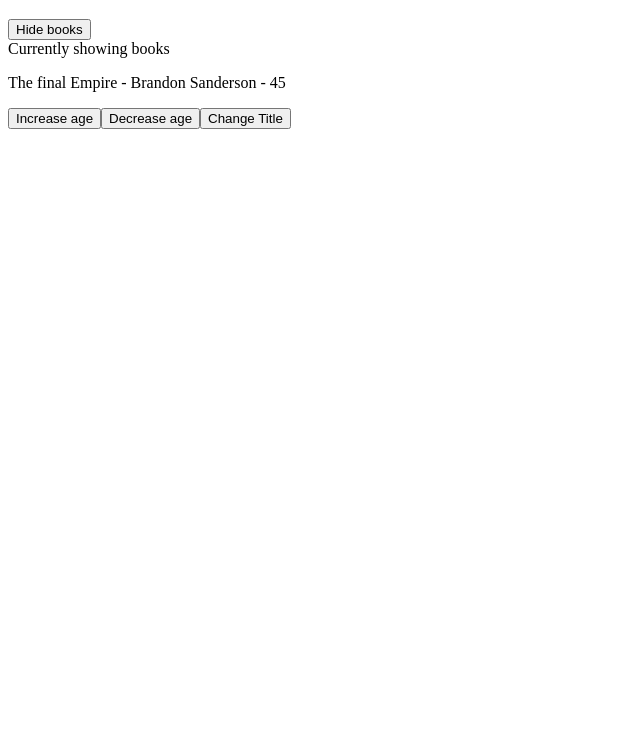
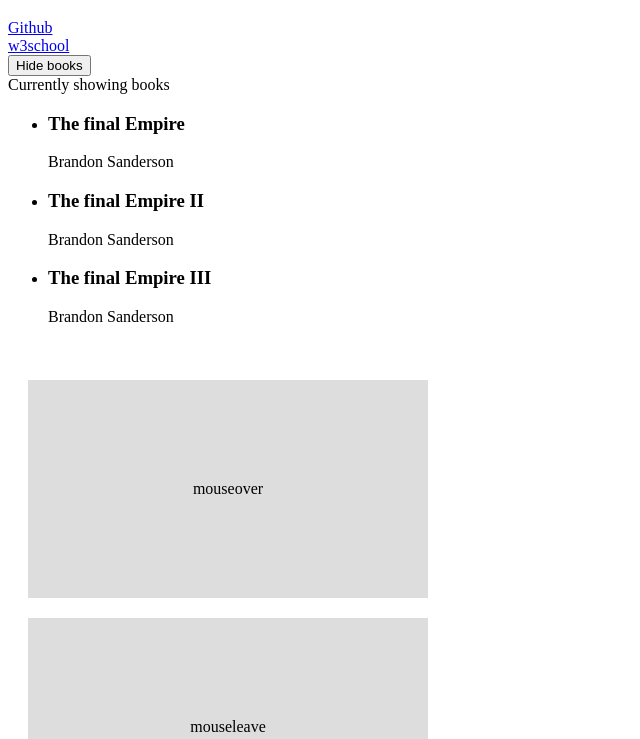
Before and after one commit to sontriplelift/vue-firebase, a plain HTML site: page index.html in a window 1280 px wide. Both pictures are taken after a click on the button "Show books". Shown: the part 61-800 px from the top of the page, without its empty margins (0-640 px from the left). Drawn offline with nearby package versions, Linux system fonts and the light colour scheme.

Commit message:
vúe basic 2

```diff
--- a/app.js
+++ b/app.js
@@ -4,16 +4,35 @@ const app = Vue.createApp({
   data() {
     return {
       showBooks: false,
-      title: 'The final Empire',
-      author: 'Brandon Sanderson',
-      age: '45',
+      books: [
+        {
+          title: 'The final Empire',
+          author: 'Brandon Sanderson',
+        },
+        {
+          title: 'The final Empire II',
+          author: 'Brandon Sanderson',
+        },
+        {
+          title: 'The final Empire III',
+          author: 'Brandon Sanderson',
+        }
+      ],
+      x: 0,
+      y: 0,
+      url1: 'https://github.com/',
+      url2: 'https://www.w3schools.com/',
     }
   },
   methods: {
-    changeTitle(title) {
-      this.title = title;
+    handleEvent(e, data) {
+      console.log(e)
+      console.log(data)
     },
-
+    handleMousemove(e) {
+      this.x = e.offsetX
+      this.y = e.offsetY
+    }
   }
 })
 
--- a/index.html
+++ b/index.html
@@ -7,12 +7,27 @@
   <title>Learning Vue</title>
   <script src="https://unpkg.com/vue@3.0.2"></script>
   <script defer src="app.js"></script>
+  <style>
+    .box {
+      background-color: #ddd;
+      width: 400px;
+      margin: 20px;
+      padding: 100px 0;
+      text-align: center;
+    }
+  </style>
 </head>
 <body>
 
   <h1>Hello Vue :)</h1>
 
   <div id="app">
+    <div>
+      <a v-bind:href="url1">Github</a>
+    </div>
+    <div>
+      <a :href="url2">w3school</a>
+    </div>
     <button @click="showBooks = !showBooks">
       <span v-if="showBooks">Hide books</span>
       <span v-else>Show books</span>
@@ -21,12 +36,20 @@
     <div v-show="showBooks">Currently showing books</div>
 
     <div v-if="showBooks">
-      <p>{{ title }} - {{ author }} - {{ age }}</p>
+      <ul>
+        <li v-for="book in books">
+          <h3>{{ book.title }}</h3>
+          <p>{{ book.author }}</p>
+        </li>
+      </ul>
+    </div>
 
-      <button v-on:click="age++">Increase age</button>
-      <button v-on:click="age--">Decrease age</button>
-      <button @click="changeTitle('The final Empire II')">Change Title</button>
-    </div>
+    <br>
+    <!-- mouse event -->
+    <div class="box" @mouseover="handleEvent($event, 5)">mouseover</div>
+    <div class="box" @mouseleave="handleEvent">mouseleave</div>
+    <div class="box" @dblclick="handleEvent">double click</div>
+    <div class="box" @mousemove="handleMousemove">mousemove: {{ x }} - {{ y }}</div>
 
   </div>
 
```
